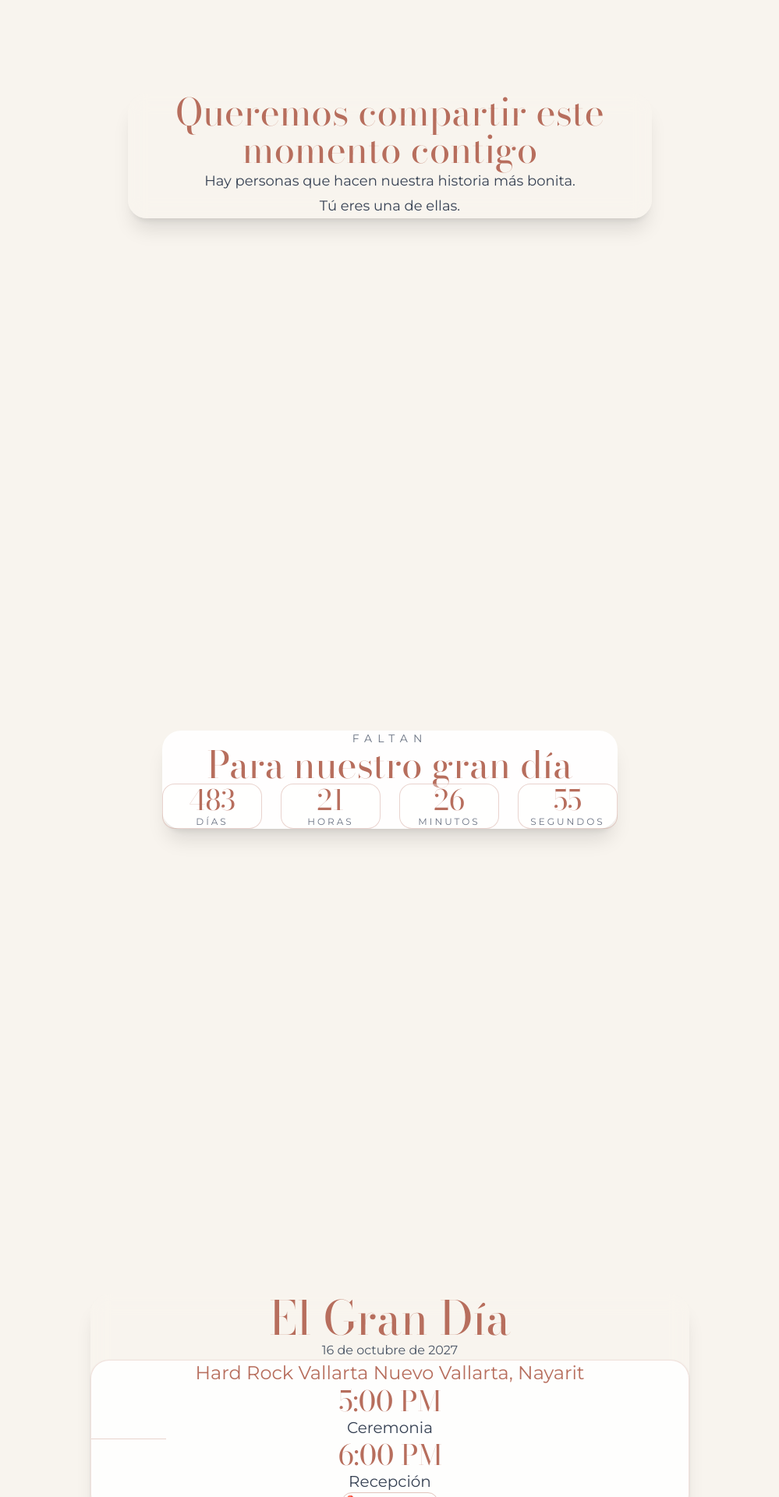
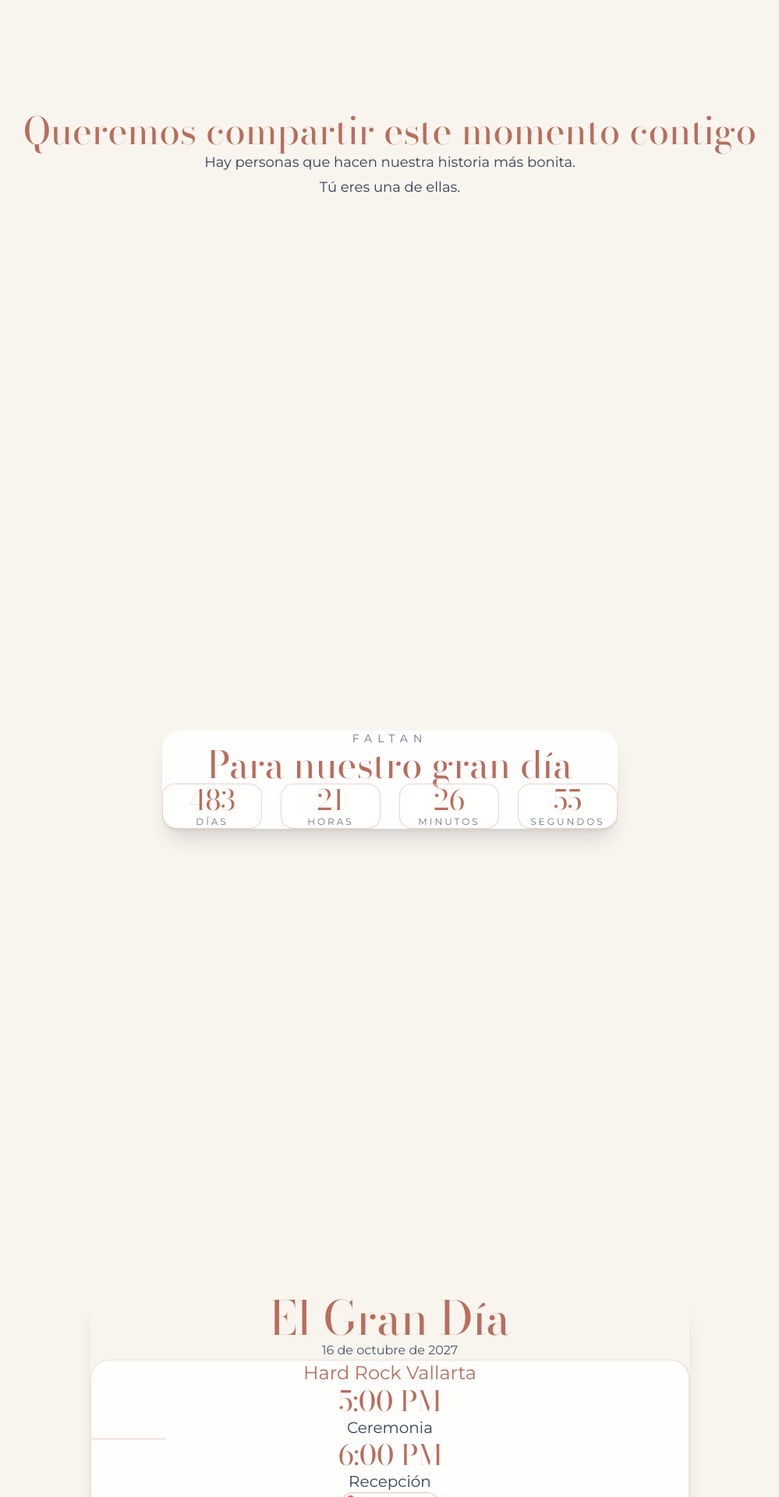
Before and after one commit to veroacm97-sudo/boda-vero-moris, a Next.js app: page / in a window 1280 px wide. Shown: the part 1000-2920 px from the top of the page at 78% size, without its empty margins (140-1139 px from the left). Built offline with nearby package versions, Linux system fonts and the light colour scheme.

Commit message:
Actualiza invitación

```diff
--- a/app/page.js
+++ b/app/page.js
@@ -106,7 +106,7 @@ useEffect(() => {
         id="bienvenida"
         className="min-h-screen flex items-center justify-center px-8 py-24"
       >
-        <div className=" max-w-2xl text-center bg-[#F8F4EE]/75 backdrop-blur-md rounded-3xl p-10 shadow-xl">
+        <div className="seccion-cuadro text-center">
           <h2 className="text-5xl text-[#B76E5D] mb-8">
             Queremos compartir este momento contigo
           </h2>
@@ -163,7 +163,7 @@ useEffect(() => {
 
             <div className="space-y-8">
                         <p className="mt-8 text-[#B76E5D] text-2xl">
-            Hard Rock Vallarta Nuevo Vallarta, Nayarit
+            Hard Rock Vallarta
           </p>
               <div>
                 <p className="text-4xl text-[#B76E5D] font-title">5:00 PM</p>
@@ -179,7 +179,7 @@ useEffect(() => {
   href="https://maps.google.com/?q=Hard+Rock+Hotel+Vallarta"
   target="_blank"
   rel="noopener noreferrer"
-className="inline-block mt-6 rounded-full border border-[#B76E5D]/40 px-6 py-3 text-base ...">
+className="inline-block mt-6 rounded-full border border-[#B76E5D]/40 px-12 py-6 text-base ...">
   📍 Cómo llegar
 </a>
 
```
